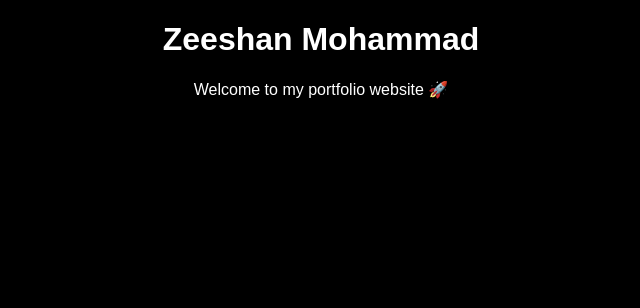
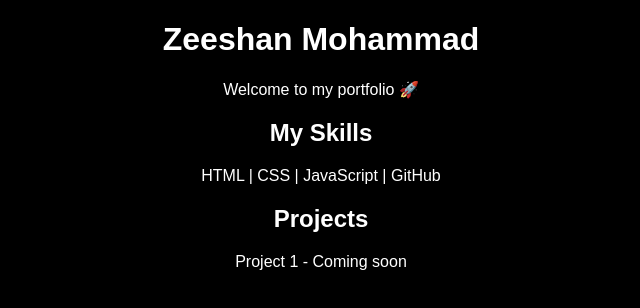
Before and after one commit to zeeshan-mohammad565/zeeshan.github.io, a plain HTML site: page index.html in a window 1280 px wide. Shown: the whole page, without its empty margins (319-959 px from the left). Drawn offline with Linux system fonts and the light colour scheme.

Commit message:
portfolio website
Updated welcome message and added sections for skills and projects.

```diff
--- a/index.html
+++ b/index.html
@@ -6,7 +6,13 @@
 <body style="background:black; color:white; text-align:center; font-family:Arial;">
 
 <h1>Zeeshan Mohammad</h1>
-<p>Welcome to my portfolio website 🚀</p>
+<p>Welcome to my portfolio 🚀</p>
+
+<h2>My Skills</h2>
+<p>HTML | CSS | JavaScript | GitHub</p>
+
+<h2>Projects</h2>
+<p>Project 1 - Coming soon</p>
 
 </body>
 </html>
```
